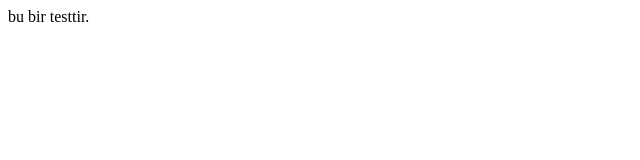
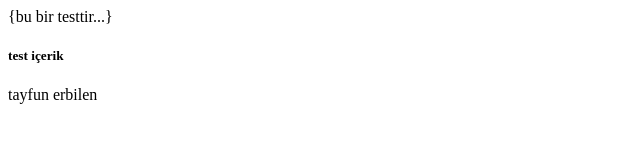
Before and after one commit to tayfunerbilen/prototurk, a plain HTML site: page index.html in a window 1280 px wide. Shown: the whole page, without its empty margins (0-640 px from the left). Drawn offline with Linux system fonts and the light colour scheme.

Commit message:
değişiklikler

```diff
--- a/index.html
+++ b/index.html
@@ -6,7 +6,9 @@
 </head>
 <body>
 
-    bu bir testtir.
+    {bu bir testtir...}
+    <h5>test içerik</h5>
+    <p>tayfun erbilen</p>
 
 </body>
 </html>
```
